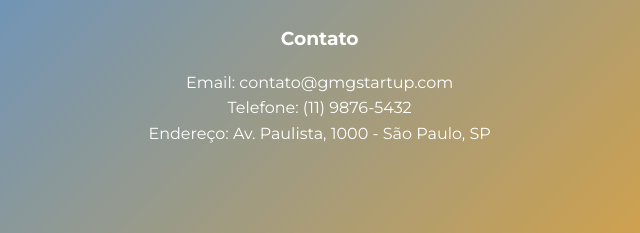
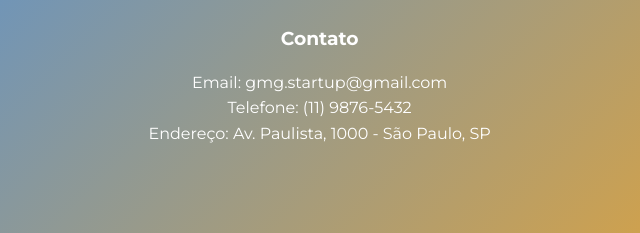
Before and after one commit to glatztp/GMG, a plain HTML site: page testimonials.html in a window 1280 px wide. Shown: the part 1890-2123 px from the top of the page, 346-986 px from the left. Drawn offline with Linux system fonts and the light colour scheme.

Commit message:
Update testimonials.html

```diff
--- a/testimonials.html
+++ b/testimonials.html
@@ -380,7 +380,7 @@
               </div>
               <div class="footer-section">
                   <h3>Contato</h3>
-                  <p>Email: contato@gmgstartup.com</p>
+                  <p>Email: gmg.startup@gmail.com</p>
                   <p>Telefone: (11) 9876-5432</p>
                   <p>Endereço: Av. Paulista, 1000 - São Paulo, SP</p>
               </div>
```
